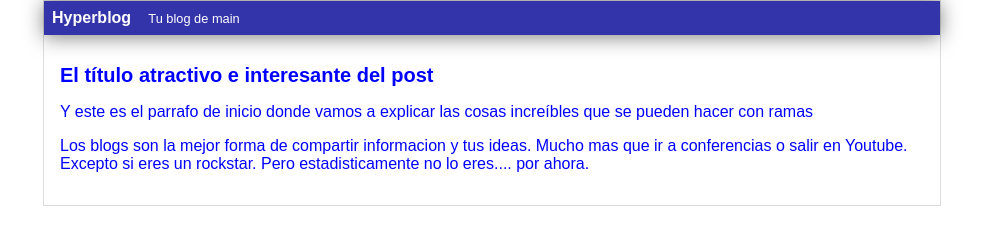
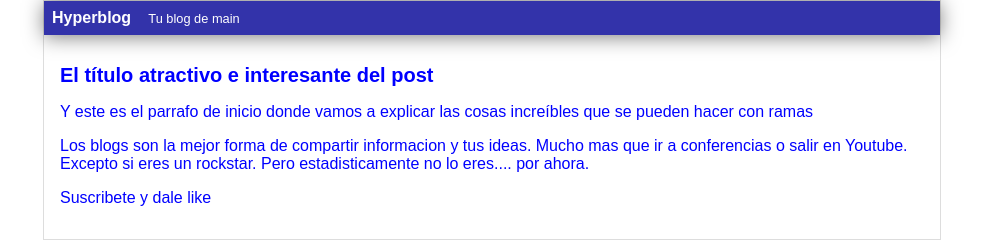
Before and after one commit to xavicodeer/hyperblog, a plain HTML site: page blogpost.html in a window 1280 px wide. Shown: the whole page, without its empty margins (148-1131 px from the left). Drawn offline with Linux system fonts and the light colour scheme.

Commit message:
Agregue suscripcion... ya estaba lo de los cambios de cabecera y del parrafo de rockstar

```diff
--- a/blogpost.html
+++ b/blogpost.html
@@ -12,6 +12,7 @@
                 <h1>El título atractivo e interesante del post</h1>
                 <p>Y este es el parrafo de inicio donde vamos a explicar las cosas increíbles que se pueden hacer con ramas</p>
                 <p>Los blogs son la mejor forma de compartir informacion y tus ideas. Mucho mas que ir a conferencias o salir en Youtube. Excepto si eres un rockstar. Pero estadisticamente no lo eres.... por ahora.</p>
+                <p>Suscribete y dale like</p>
             </div>
         </div>
     </body>
```
